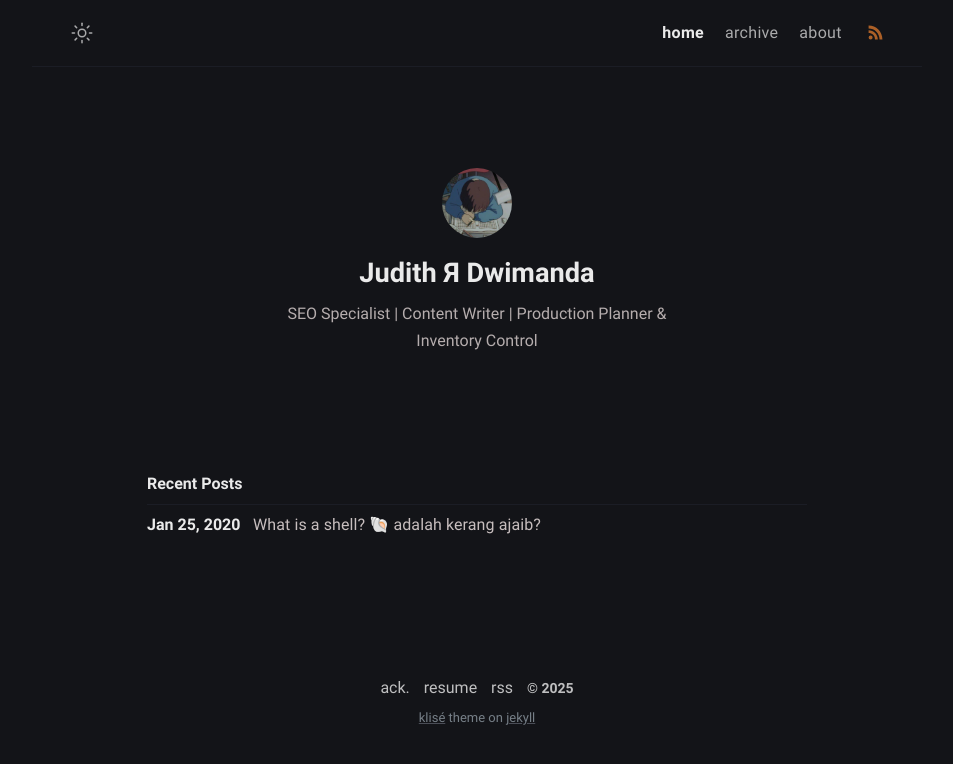
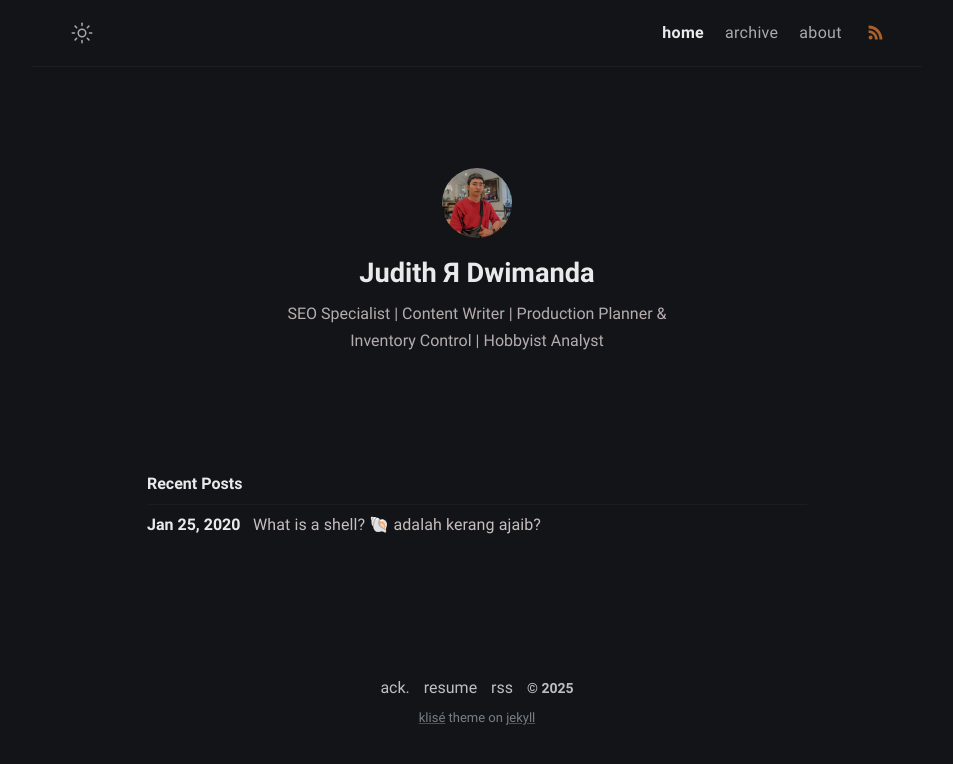
Before and after one commit to judwm/judwm.github.io, a Jekyll site: the page built from index.md, in a window 1280 px wide. Shown: the top 764 px of the page, without its empty margins (163-1116 px from the left). Built offline with Jekyll 4.4.1, drawn with Linux system fonts in a browser that asks for light colours; a script that is not in the unit is left out.

Commit message:
change profile

```diff
--- a/_config.yml
+++ b/_config.yml
@@ -3,26 +3,26 @@ title: Judith's Profile & Micro-Blog
 description: Another Judithya Dwimanda's Blog
 lang: id-ID
 timezone: Asia/Jakarta
-image: assets/img/ogp.png # This image used for Open Graph more info https://ogp.me/
+image: assets/img/profile.webp
 repo: https://github.com/judwm/judwm.github.io
 mode: dark
 
 # Profile settings
 author:
   name: Judith Я Dwimanda
-  bio: SEO Specialist | Content Writer | Production Planner & Inventory Control
+  bio: SEO Specialist | Content Writer | Production Planner & Inventory Control | Hobbyist Analyst
   username: judwm
   github: judwm
-  twitter: twitter_username # twitter username
+  twitter: twitter_username
   facebook: j2manda
   email: the.wimanda@gmail.com
-  avatar: /assets/img/avatar.jpg # change with your own avatar
+  avatar: /assets/img/profile.webp
 
 # URL settings
 url: "https://judwm.netlify.app" #
 baseurl:
 permalink: /:title/
-google_analytics: # leave it blank if not wish
+google_analytics:
 fb_appid:
 
 # Collection setting
```
Also changed, not shown: assets/img/avatar.jpg (deleted), assets/img/ogp.png (deleted), assets/img/profile.webp (added), assets/img/saweria-button.png (deleted), lighthouse.png (deleted).
